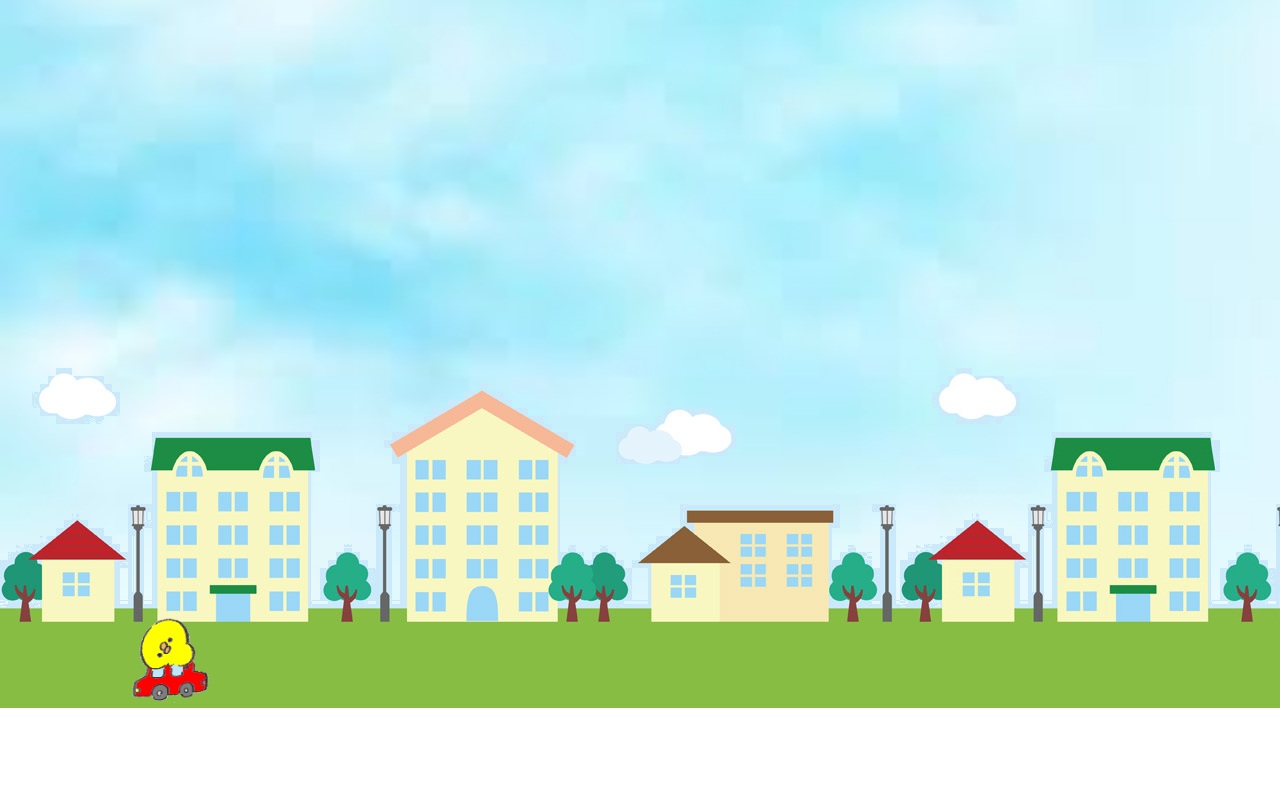
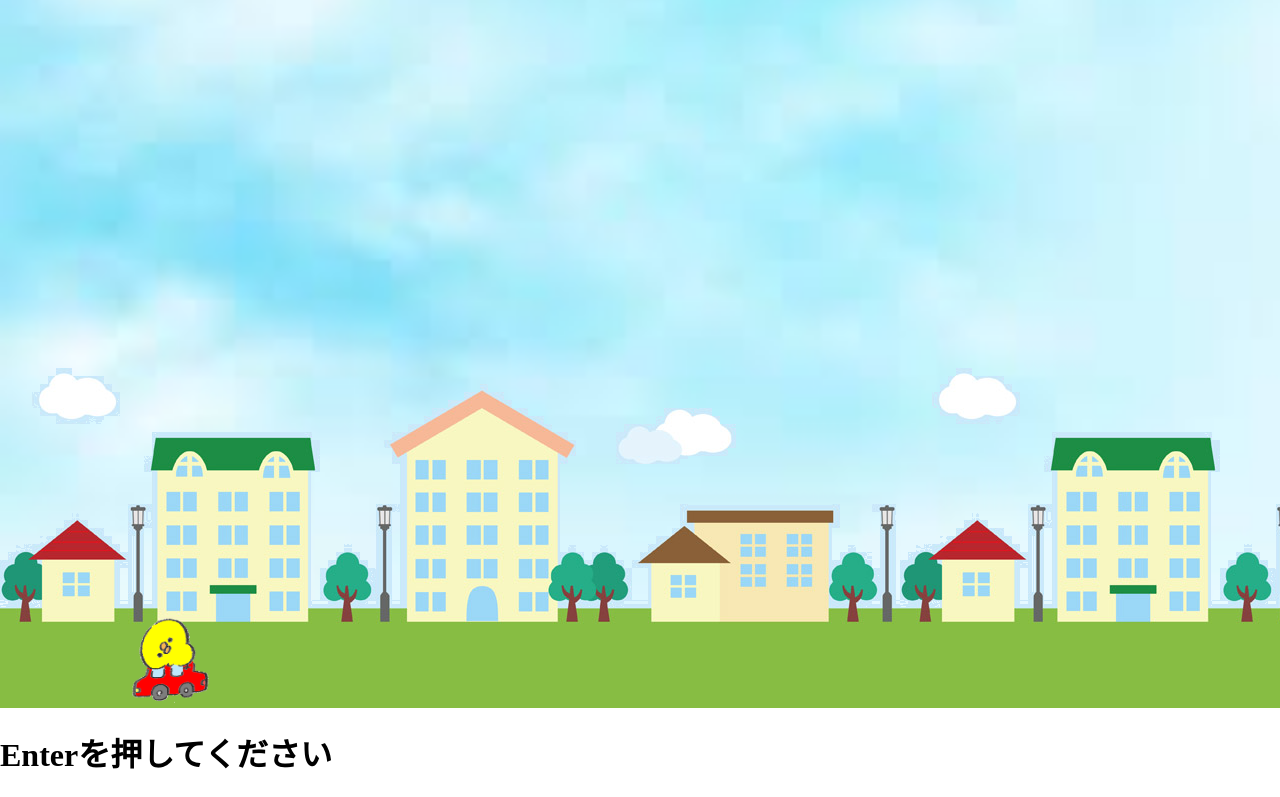
Before and after one commit to cloud4869/web-, a plain HTML site: page index.html in a window 1280 px wide. Shown: the part 92-889 px from the top of the page. Before the commit the page ends 800 px from the top, so only its background shows below. Drawn offline with Linux system fonts and the light colour scheme.

Commit message:
Update style.css

```diff
--- a/style.css
+++ b/style.css
@@ -30,11 +30,7 @@ body {
     left: 120px;
 }
 
-.text {
-    top: 0;
-    left: 0;
-    position:absolute;
-}
+
 
 @keyframes moving {
     100% {
```
